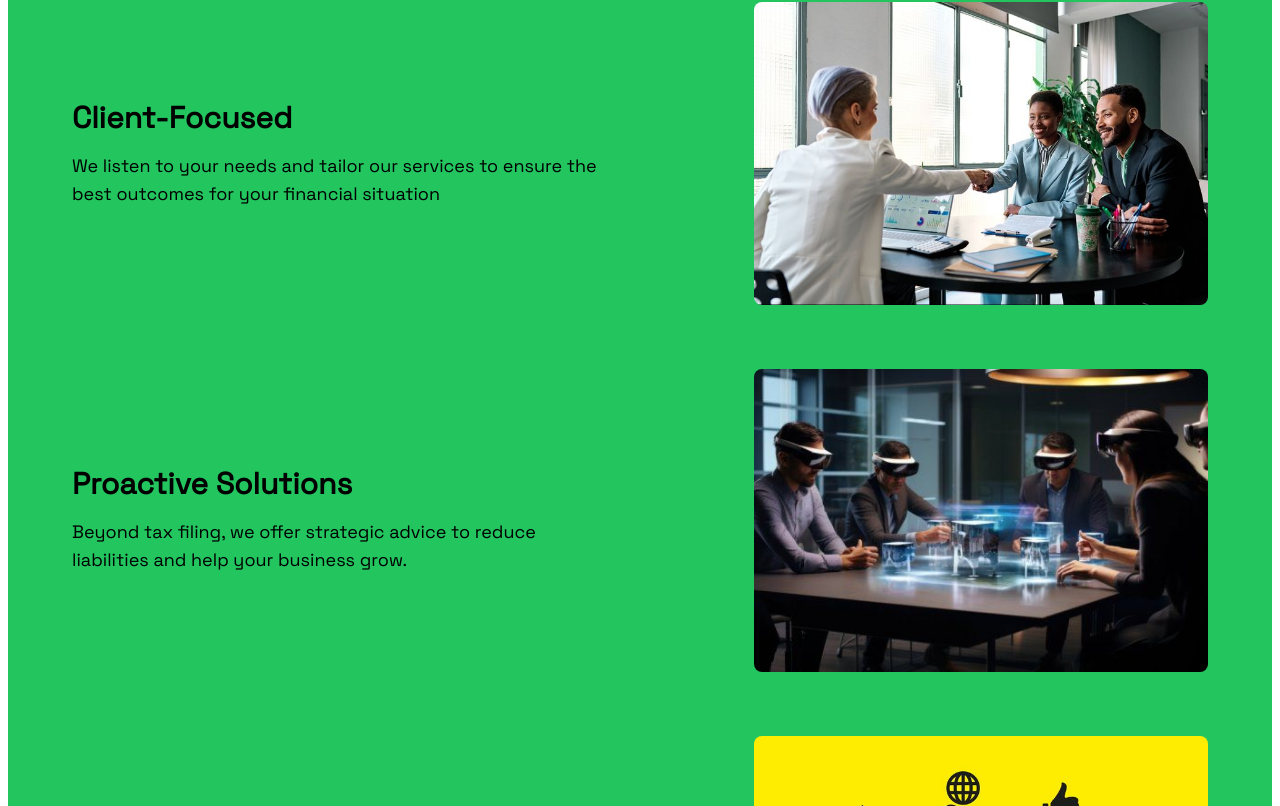
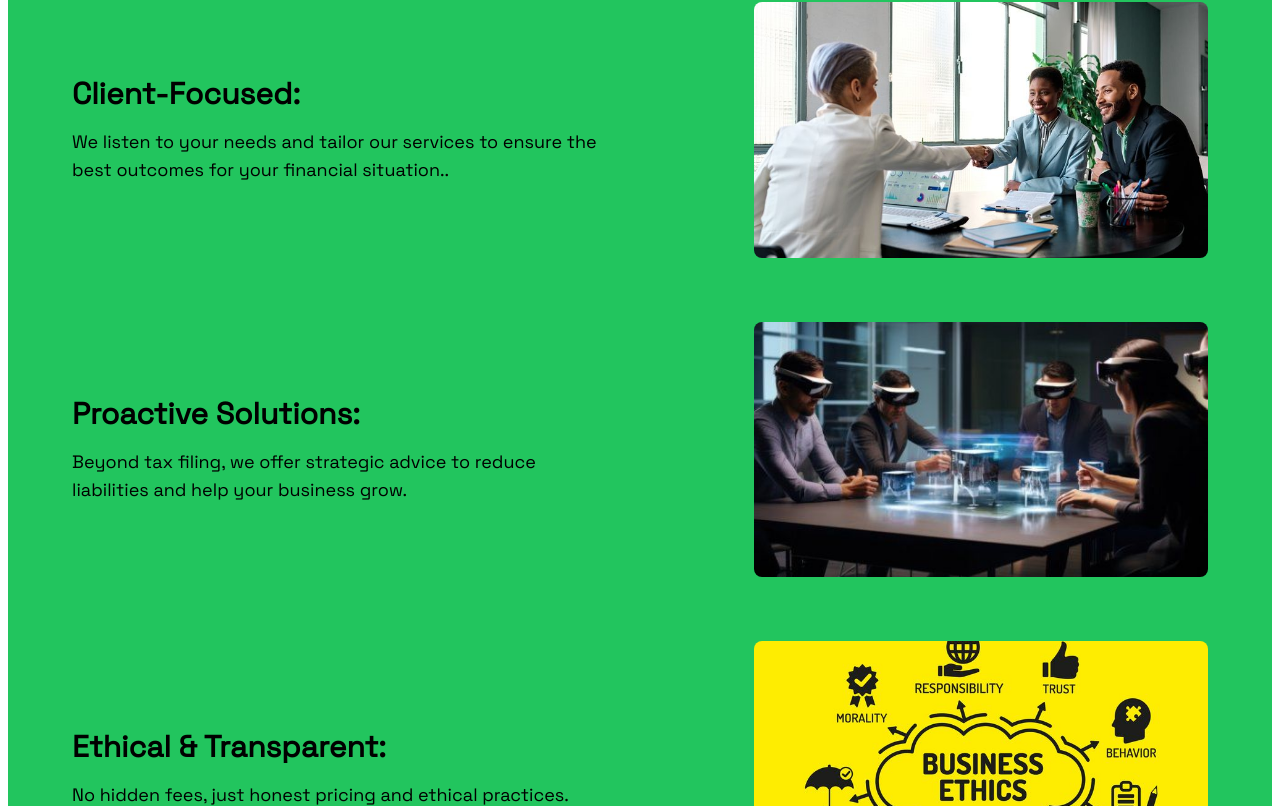
Before and after one commit to Phanz1/dmv-tax-pro, a Next.js app: page /about in a window 1280 px wide. Shown: the part 1854-2660 px from the top of the page. Built offline with nearby package versions, Linux system fonts and the light colour scheme.

Commit message:
Description of changes

```diff
--- a/components/ui/number-ticker.tsx
+++ b/components/ui/number-ticker.tsx
@@ -2,22 +2,23 @@
 
 import { useEffect, useRef } from "react";
 import { useInView, useMotionValue, useSpring } from "framer-motion";
-
 import { cn } from "@/lib/utils";
 
-export default function NumberTicker({
+interface NumberTickerProps {
+  value: number;
+  direction?: "up" | "down";
+  className?: string;
+  delay?: number; // delay in seconds
+  decimalPlaces?: number;
+}
+
+const NumberTicker: React.FC<NumberTickerProps> = ({
   value,
   direction = "up",
   delay = 0,
-  className,
+  className = "",
   decimalPlaces = 0,
-}: {
-  value: number;
-  direction?: "up" | "down";
-  className?: string;
-  delay?: number; // delay in s
-  decimalPlaces?: number;
-}) {
+}) => {
   const ref = useRef<HTMLSpanElement>(null);
   const motionValue = useMotionValue(direction === "down" ? value : 0);
   const springValue = useSpring(motionValue, {
@@ -27,32 +28,37 @@ export default function NumberTicker({
   const isInView = useInView(ref, { once: true, margin: "0px" });
 
   useEffect(() => {
-    isInView &&
-      setTimeout(() => {
+    if (!isInView) return;
+
+    const timer = setTimeout(() => {
       motionValue.set(direction === "down" ? 0 : value);
     }, delay * 1000);
+
+    return () => clearTimeout(timer);
   }, [motionValue, isInView, delay, value, direction]);
 
-  useEffect(
-    () =>
-      springValue.on("change", (latest) => {
+  useEffect(() => {
+    const unsubscribe = springValue.on("change", (latest) => {
       if (ref.current) {
         ref.current.textContent = Intl.NumberFormat("en-US", {
           minimumFractionDigits: decimalPlaces,
           maximumFractionDigits: decimalPlaces,
         }).format(Number(latest.toFixed(decimalPlaces)));
       }
-      }),
-    [springValue, decimalPlaces],
-  );
+    });
+
+    return () => unsubscribe();
+  }, [springValue, decimalPlaces]);
 
   return (
     <span
       className={cn(
         "inline-block tabular-nums text-black dark:text-white tracking-wider",
-        className,
+        className
       )}
       ref={ref}
     />
   );
-}
+};
+
+export default NumberTicker;
--- a/components/ui/our-approach.tsx
+++ b/components/ui/our-approach.tsx
@@ -1,3 +1,8 @@
+"use client";
+
+import React from "react";
+import Image from "next/image";
+
 interface Section {
   title: string;
   description: string;
@@ -6,7 +11,7 @@ interface Section {
 
 interface RepeatedSectionProps {
   sections: Section[];
-    headerText: string; // New prop for the header text
+  headerText: string;
 }
 
 const RepeatedSection: React.FC<RepeatedSectionProps> = ({ sections, headerText }) => {
@@ -19,20 +24,23 @@ interface Section {
 
       {sections.map((section, index) => (
         <div
-            key={index}
+          key={section.title} // Using title as key instead of index for better React reconciliation
           className={`flex flex-col md:flex-row items-center justify-between px-4 md:px-16 py-8 ${
-              index % 2 === 0 ? '' : 'flex-row-reverse'
+            index % 2 === 0 ? "" : "flex-row-reverse"
           }`}
         >
-            <div className="md:w-1/2 text-left md:pr-8"> {/* Added padding-right for space between text and image */}
+          <div className="md:w-1/2 text-left md:pr-8">
             <h2 className="text-black text-3xl font-bold mb-4">{section.title}</h2>
             <p className="text-black text-lg">{section.description}</p>
           </div>
-            <div className="md:w-[40%] mt-4 md:mt-0"> {/* Adjusted width to 40% to make the image smaller */}
-              <img
+          <div className="md:w-[40%] mt-4 md:mt-0 relative aspect-video"> {/* Added relative positioning and aspect ratio */}
+            <Image
               src={section.imageUrl}
               alt={section.title}
-                className="rounded-lg w-full h-auto"
+              fill
+              sizes="(max-width: 768px) 100vw, 40vw"
+              priority={index === 0} // Priority loading for first image
+              className="rounded-lg object-cover"
             />
           </div>
         </div>
@@ -41,4 +49,27 @@ interface Section {
   );
 };
 
-  export default RepeatedSection;
+// Example usage component
+const OurApproach: React.FC = () => {
+  const sections: Section[] = [
+    {
+      title: "Client-Focused:",
+      description: "We listen to your needs and tailor our services to ensure the best outcomes for your financial situation..",
+      imageUrl: "/images/gt2.jpeg", // Make sure these images exist in your public folder
+    },
+    {
+      title: "Proactive Solutions: ",
+      description: "Beyond tax filing, we offer strategic advice to reduce liabilities and help your business grow.",
+      imageUrl: "/images/gt5.jpeg",
+    },
+    {
+      title: "Ethical & Transparent: ",
+      description: "No hidden fees, just honest pricing and ethical practices.",
+      imageUrl: "/images/x1.jpeg",
+    },
+  ];
+
+  return <RepeatedSection sections={sections} headerText="Our Approach" />;
+};
+
+export default OurApproach;
```
Also changed, not shown: .eslintrc.json. Lines whose indentation alone changed are shown as unchanged.
